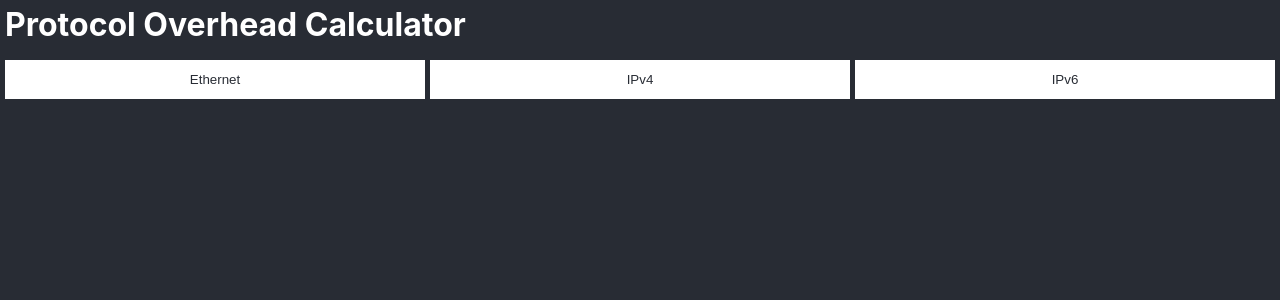
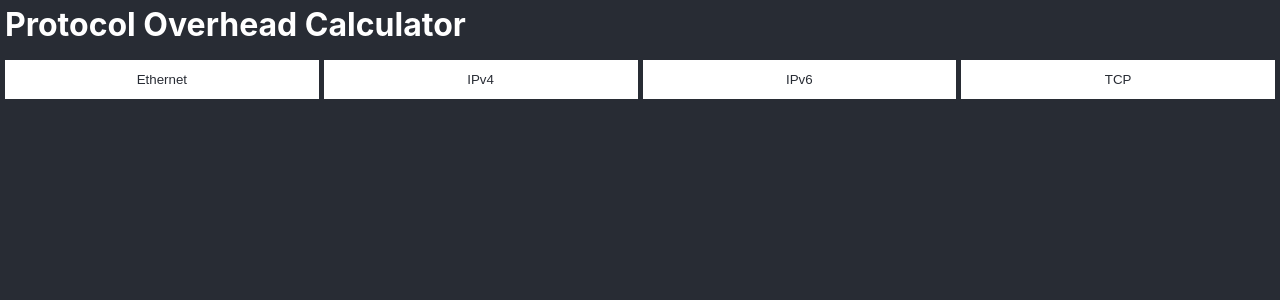
Before and after one commit to alex-sandri/protocol-overhead-calculator, a React (Create React App) app: page / in a window 1280 px wide. Shown: the top 300 px of the page. Built offline with nearby package versions, Linux system fonts and the light colour scheme.

Commit message:
Add TCP header

```diff
--- a/src/App.tsx
+++ b/src/App.tsx
@@ -74,10 +74,29 @@ class App extends React.Component
       ],
       options: { showInGrid: true, },
     },
-    /*
     {
       name: "TCP",
+      fields: [
+        { name: "Source Port", size: 2, },
+        { name: "Destination Port", size: 2, },
+        PROTOCOL_EOL,
+        { name: "Sequence number", size: 4, },
+        PROTOCOL_EOL,
+        { name: "Acknowledgment number", size: 4, },
+        PROTOCOL_EOL,
+        { name: "Header length", size: 0.5, },
+        { name: "Reserved", size: 0.75, },
+        { name: "Control bits", size: 0.75, },
+        { name: "Window size", size: 2, },
+        PROTOCOL_EOL,
+        { name: "Checksum", size: 2, },
+        { name: "Urgent", size: 2, },
+        PROTOCOL_EOL,
+        { name: "Options", minSize: 0, maxSize: 4, },
+      ],
+      options: { showInGrid: true, },
     },
+    /*
     {
       name: "UDP",
     },
```
